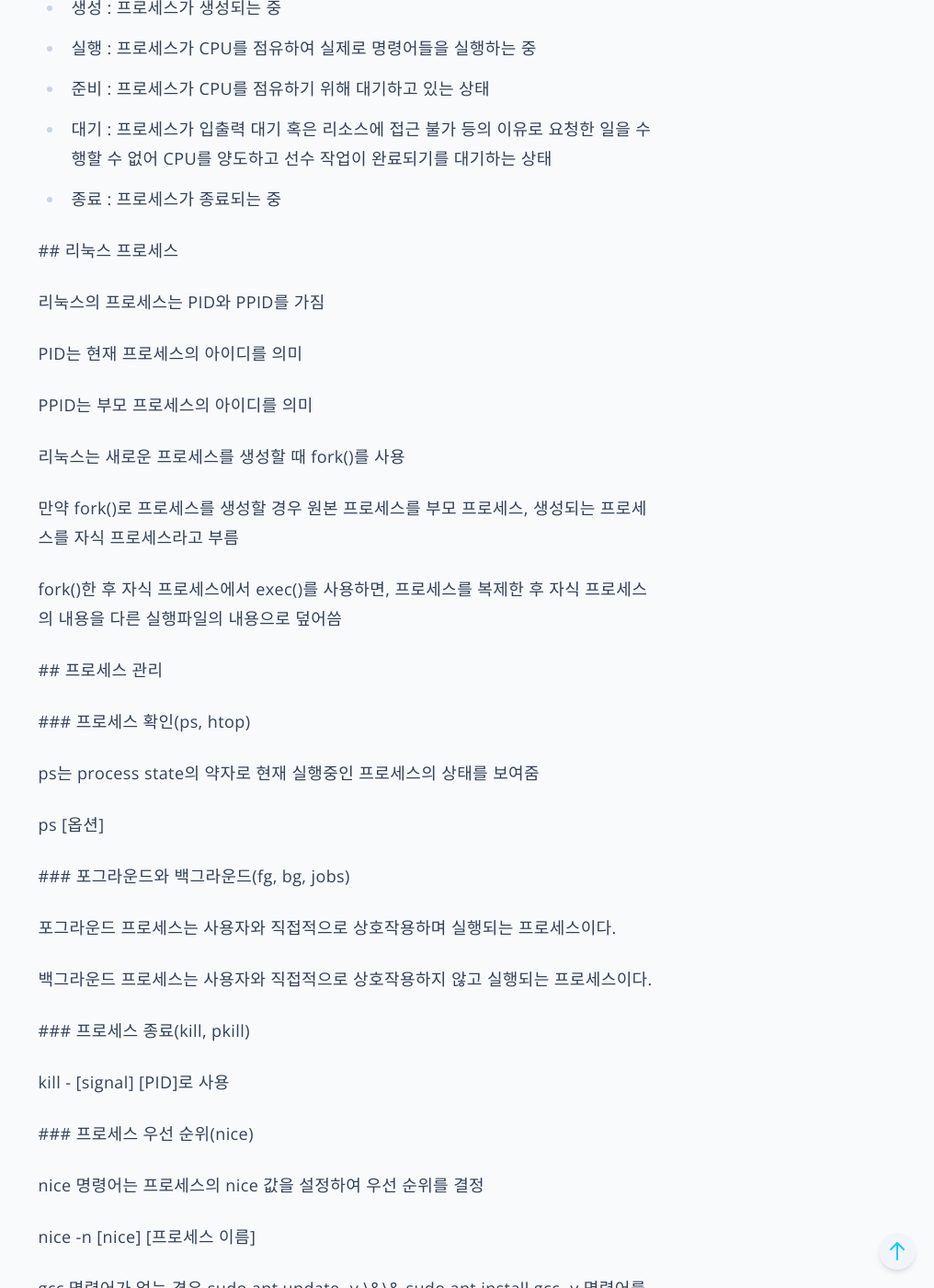
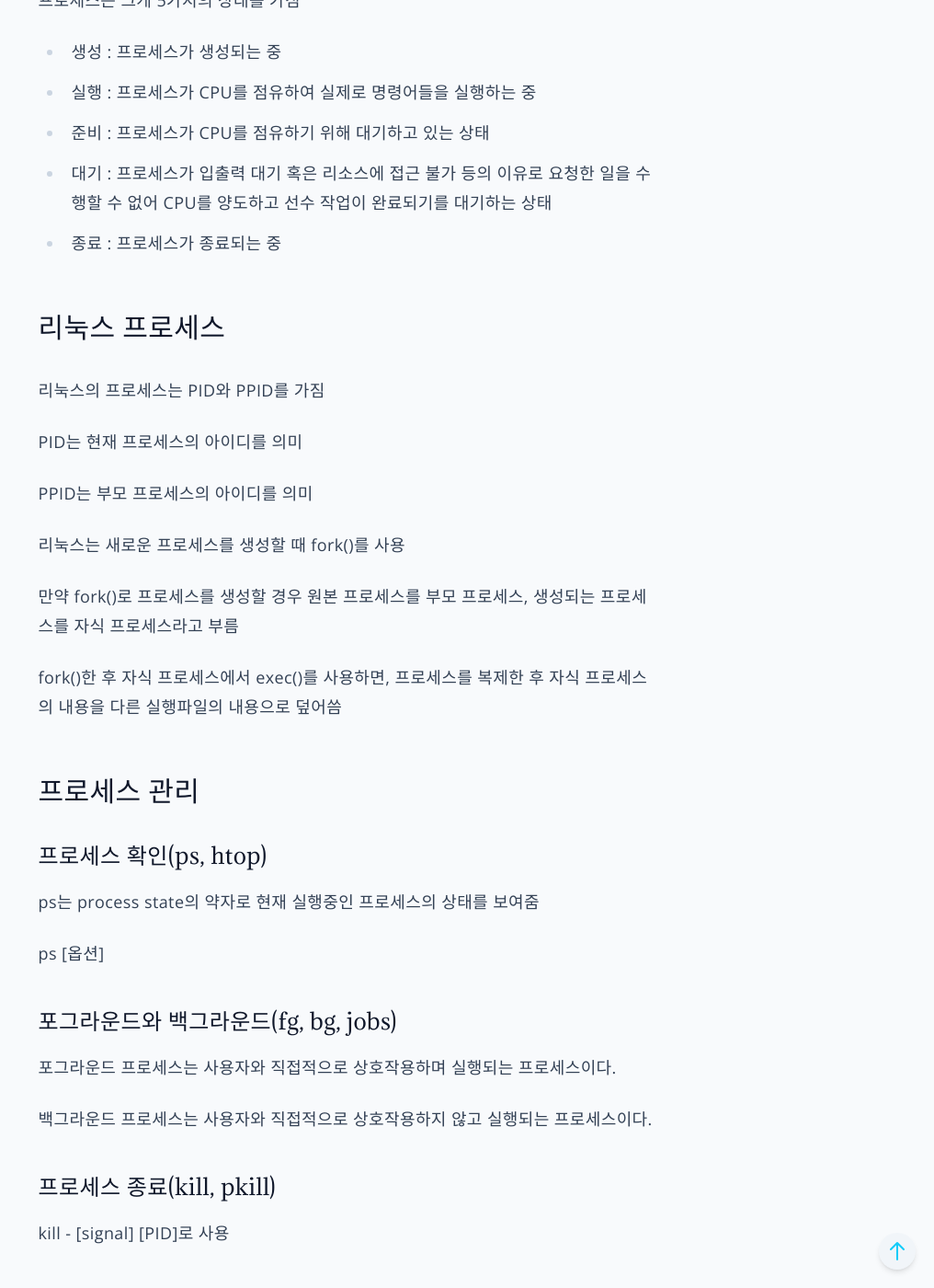
Before and after one commit to tkddls112/tkddls112.github.io, a Jekyll site: the page built from _posts/2026-07-25-네번째 리눅스 학습.md, in a window 1280 px wide and 1400 px high, scrolled down 1004 px. Shown: the whole window at 92% size, without its empty margins (264-1280 px from the left). Built offline with Jekyll 4.4.1, drawn with Linux system fonts in a browser that asks for light colours; our own code applies the rules of GitHub Pages for plain Markdown files; some of the changed text lies outside the part shown.

Commit message:
Update 2026-07-25-네번째 리눅스 학습.md

```diff
--- a/_posts/2026-07-25-네번째 리눅스 학습.md
+++ b/_posts/2026-07-25-네번째 리눅스 학습.md
@@ -10,7 +10,7 @@ categories: jekyll update
 
 
 
-\## 프로세스
+## 프로세스
 
 프로세스는 컴퓨터에서 실행되고 있는 프로그램이다.
 
@@ -28,7 +28,7 @@ categories: jekyll update
 
 
 
-\## 리눅스 프로세스
+## 리눅스 프로세스
 
 리눅스의 프로세스는 PID와 PPID를 가짐
 
@@ -46,11 +46,11 @@ fork()한 후 자식 프로세스에서 exec()를 사용하면, 프로세스를
 
 
 
-\## 프로세스 관리
+## 프로세스 관리
 
 
 
-\### 프로세스 확인(ps, htop)
+### 프로세스 확인(ps, htop)
 
 ps는 process state의 약자로 현재 실행중인 프로세스의 상태를 보여줌
 
@@ -58,7 +58,7 @@ ps \[옵션]
 
 
 
-\### 포그라운드와 백그라운드(fg, bg, jobs)
+### 포그라운드와 백그라운드(fg, bg, jobs)
 
 포그라운드 프로세스는 사용자와 직접적으로 상호작용하며 실행되는 프로세스이다.
 
@@ -66,13 +66,13 @@ ps \[옵션]
 
 
 
-\### 프로세스 종료(kill, pkill)
+### 프로세스 종료(kill, pkill)
 
 kill - \[signal] \[PID]로 사용
 
 
 
-\### 프로세스 우선 순위(nice)
+### 프로세스 우선 순위(nice)
 
 nice 명령어는 프로세스의 nice 값을 설정하여 우선 순위를 결정
 
```
